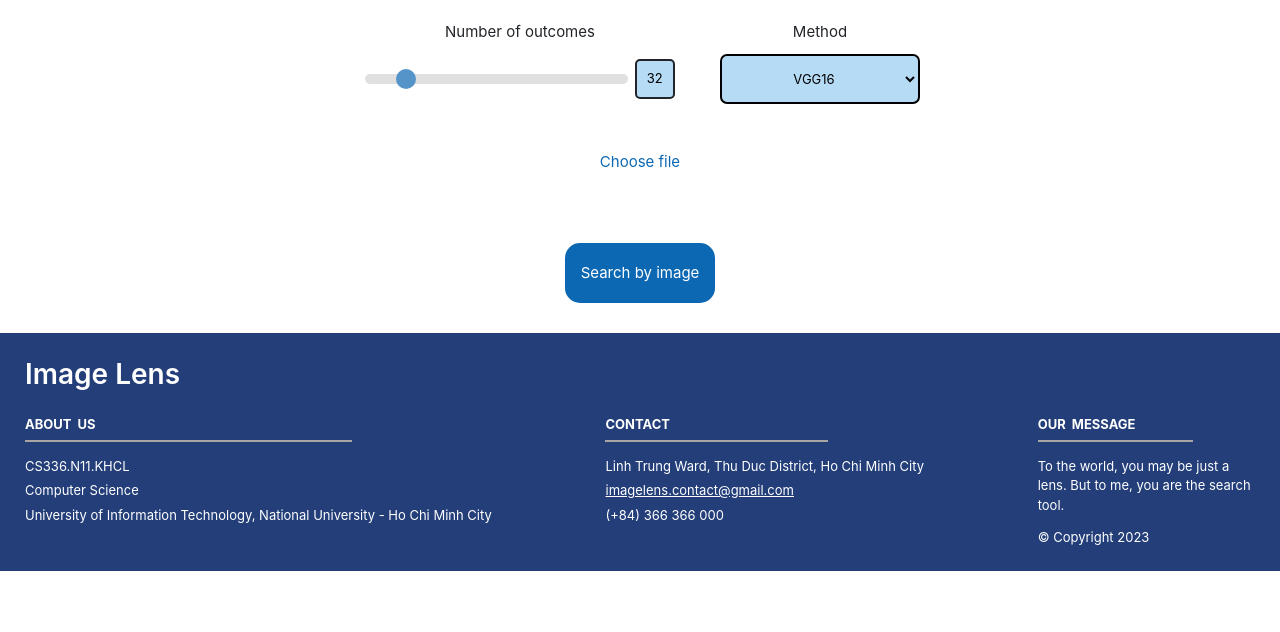
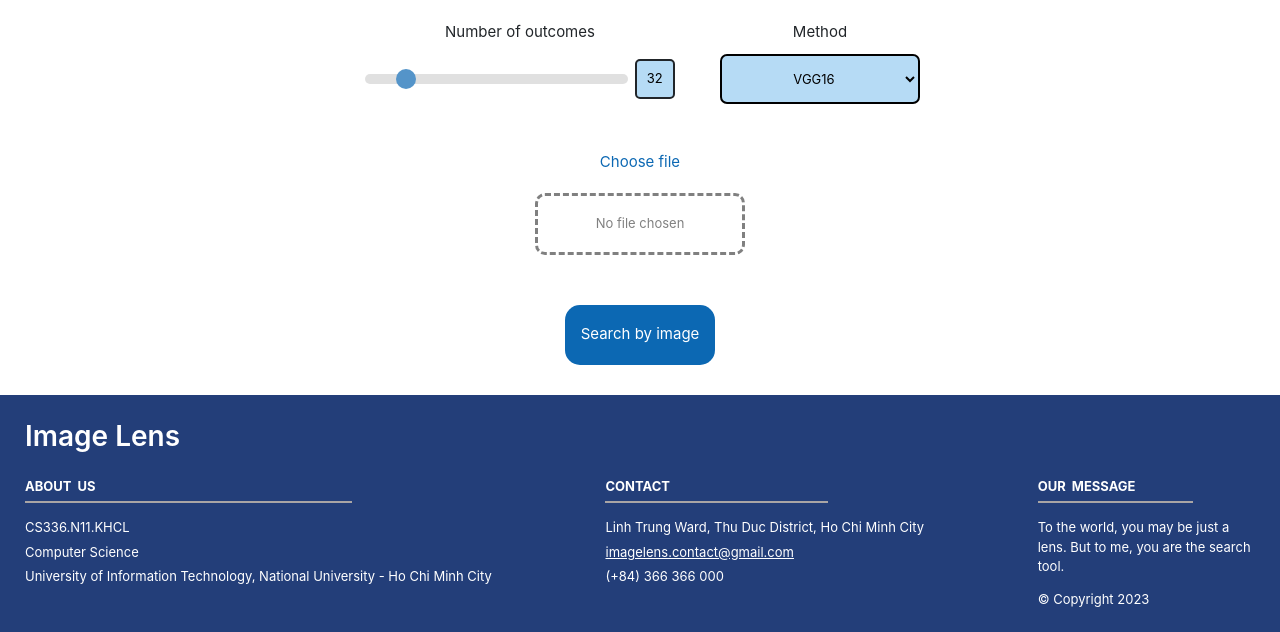
Before and after one commit to pahopu/CS336_ImageSearch_Project2, a Flask app: page / in a window 1280 px wide. Shown: the part 219-851 px from the top of the page. Before the commit the page ends 790 px from the top, so only its background shows below. Run offline with Flask 2, Linux system fonts and the light colour scheme.

Commit message:
update web

```diff
--- a/app.py
+++ b/app.py
@@ -20,13 +20,8 @@ app.config["UPLOAD_FOLDER"] = UPLOAD_FOLDER
 def index():
     removing_files = glob.glob('static/*.jpg')
     for i in removing_files:
-        # try:
-        #     int(i[-5])
-        #     os.remove(i)
-        # except:
-        #     continue
         os.remove(i)
-    return render_template("upload.html")
+    return render_template("upload.html", ALERT=0)
 
 
 
@@ -41,7 +36,10 @@ def return_res():
     K = int(K) if K != "" else 3
 
     method = request.form.get("methods")
-    x = int(request.form.get("x"))
+    x = request.form.get("x")
+    if x == "":
+        return render_template("upload.html", ALERT=1)
+    x = int(x)
     y = int(request.form.get("y"))
     width = int(request.form.get("img_width"))
     height = int(request.form.get("img_height"))
--- a/static/index.js
+++ b/static/index.js
@@ -1,6 +1,16 @@
 var cropBtn = $(".crop-btn")[0]
 var cropImg = $(".cropped-image")[0]
+var inputStatusP = $(".input-status")[0]
+var searchBtn = $("#search-btn")[0]
+var alertPopup = $("#alert-section")[0]
 
 cropBtn.addEventListener("click", () => {
     cropImg.style.marginTop = "50px";
+    inputStatusP.hidden = true;
 })
+
+alertNoFile = $("#alert-no-file")[0].value;
+
+if (alertNoFile == 1){
+    alertPopup.innerHTML = "<div class='alert alert-warning alert-dismissible fade show' role='alert'>Please choose image for searching!<button type='button' class='btn-close' data-bs-dismiss='alert' aria-label='Close'></button></div>";
+}
--- a/static/styles.css
+++ b/static/styles.css
@@ -1,18 +1,3 @@
-.navbar-brand {
-    font-size: 50px;
-    padding: 10px;
-}
-
-
-main {
-    margin-top: 100px;
-    min-height: 52vh;
-}
-
-.info {
-    width: 70vw;
-}
-
 .modal-dialog{
     min-width: 75vw;
 }
@@ -51,3 +36,44 @@ img #image {
     max-width: 50vw;
     margin: 10%;
 }
+
+.input-status{
+    font-size: 1rem;
+    color: gray;
+    border-style: dashed;
+    padding-top: 3%;
+    padding-bottom: 3%;
+    width: 35%;
+    margin: auto;
+    border-radius: 10px;
+}
+
+.btn-close{
+    margin-top: 0;
+}
+
+.ratio-btn{
+    height: 100%;
+    border-radius: 10px;
+    background-color: #0c68b3;
+}
+
+.crop-btn{
+    height: 100%;
+    border-radius: 10px;
+    background-color: #121d26;
+}
+
+.close-btn{
+    height: 100%;
+    border-radius: 10px;
+    background-color: #a34110;
+}
+
+.close-btn:hover{
+    background-color: #ba4911;
+}
+
+.crop-btn:hover{
+    background-color:#273f52;
+}
--- a/templates/index_beautified.html
+++ b/templates/index_beautified.html
@@ -2,6 +2,7 @@
 <html lang="en">
   <head>
     <title>Image Lens</title>
+    <link rel="icon" type="image/x-icon" href="/static/favicon.png">
     <meta charset="UTF-8" />
     <meta http-equiv="X-UA-Compatible" content="IE=edge" />
     <meta
@@ -28,6 +29,7 @@
       <div class="web_name" style="text-align: center">
         <img class="img_logo" src="/static/logongang-01.png" alt="logo" />
       </div>
+
       <div class="modify">
         <form action="/result" method="post" enctype="multipart/form-data">
           <div class="topk_method">
@@ -75,6 +77,12 @@
             </div>
           </div>
 
+          <input id="alert-no-file" hidden="true" value={{ALERT}}>
+
+          <div id="alert-section">
+
+          </div>
+
           <div class="browser_pic">
             <label for="img_file">Choose file</label>
             <input type="file" id="img_file" name="uploaded_img" hidden="true" />
@@ -87,9 +95,10 @@
 
           <div class="text-center cropped-image-div">
             <img src="" class="cropped-image">
+            <p class="input-status">No file chosen</p>
           </div>
 
-          <button type="submit">Search by image</button>
+          <button type="submit" id="seach-btn">Search by image</button>
         </form>
       </div>
 
--- a/templates/layout.html
+++ b/templates/layout.html
@@ -7,6 +7,7 @@
   <meta charset="utf-8">
   <meta name="viewport" content="width=device-width, initial-scale=1">
   <title>CS336 Image Retrieval</title>
+  <link rel="icon" type="image/x-icon" href="/static/favicon.png">
 
   <link href="https://cdn.jsdelivr.net/npm/bootstrap@5.2.0/dist/css/bootstrap.min.css" rel="stylesheet"
     integrity="sha384-gH2yIJqKdNHPEq0n4Mqa/HGKIhSkIHeL5AyhkYV8i59U5AR6csBvApHHNl/vI1Bx" crossorigin="anonymous">
--- a/templates/modal.html
+++ b/templates/modal.html
@@ -20,7 +20,7 @@
 
       </div>
       <div class="modal-footer">
-        <button type="button" class="btn btn-secondary dm-modal" data-bs-dismiss="modal">Close</button>
+        <button type="button" class="btn btn-secondary dm-modal close-btn" data-bs-dismiss="modal">Close</button>
         <button type="button" class="btn btn-primary action-button crop-btn">Crop</button>
       </div>
     </div>
--- a/templates/result_beautified.html
+++ b/templates/result_beautified.html
@@ -2,6 +2,7 @@
 <html lang="en">
   <head>
     <title>Image Lens</title>
+    <link rel="icon" type="image/x-icon" href="/static/favicon.png">
     <meta charset="UTF-8" />
     <meta http-equiv="X-UA-Compatible" content="IE=edge" />
     <meta
@@ -30,7 +31,7 @@
       </div>
       <div class="above_zone">
         <p>QUERY</p>
-        <div class="query_item"><img src="/static/logooo.png" alt="query_img" /></div>
+        <div class="query_item"><img src={{QUERY}} alt="query_img" /></div>
         <p style="margin: 20px">RESULTS</p>
       </div>
       <div class="result_zone">
--- a/templates/upload.html
+++ b/templates/upload.html
@@ -18,11 +18,11 @@
         </div>
     </div>
      <div class="row side-control-page-2">
-        <button class="col btn btn-primary m-3">16:9</button>
-        <button class="col btn btn-primary m-3">4:3</button>
-        <button class="col btn btn-primary m-3">1:1</button>
-        <button class="col btn btn-primary m-3">2:3</button>
-        <button class="col btn btn-primary m-3">Free</button>
+        <button class="col btn btn-primary m-3 ratio-btn">16:9</button>
+        <button class="col btn btn-primary m-3 ratio-btn">4:3</button>
+        <button class="col btn btn-primary m-3 ratio-btn">1:1</button>
+        <button class="col btn btn-primary m-3 ratio-btn">2:3</button>
+        <button class="col btn btn-primary m-3 ratio-btn">Free</button>
      </div>
 
 </div>
```
Also changed, not shown: static/chellogo.png (deleted), static/chelsea.png (deleted), static/favicon.png (added).
